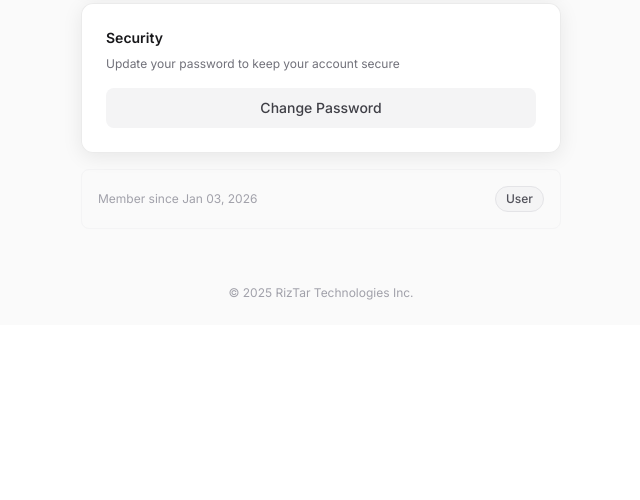
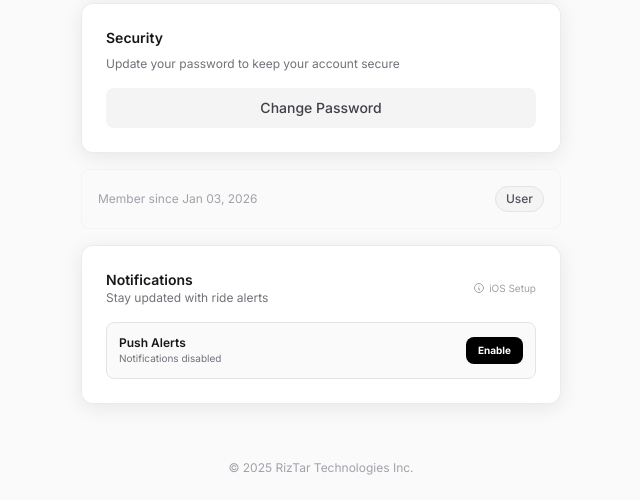
Before and after one commit to carvedkarma/Konvoy, a Flask app: page /profile in a window 1280 px wide. Shown: the part 839-1339 px from the top of the page, without its empty margins (319-959 px from the left). Before the commit the page ends 1139 px from the top, so only its background shows below. Run offline with Flask 3, Linux system fonts and the light colour scheme; the visitor is signed in with stand-in values (Sample User, id 1); data comes from the database, SQL or seed files in the repository; data that the repository does not hold is empty; some libraries are stand-ins or nearby versions.

Commit message:
Add instructions for enabling push notifications on iOS
Add a new section to the profile page for notification settings, including an "iOS Setup" button that triggers a modal and interactive elements for enabling/disabling push notifications with status updates.

Replit-Commit-Author: Agent
Replit-Commit-Session-Id: c3240ac1-1bc8-4cf4-ba2a-ea4b2eef6a9a
Replit-Commit-Checkpoint-Type: full_checkpoint
Replit-Commit-Event-Id: 98cf8a4a-f3a0-4780-8322-1ec030fcf732
Replit-Commit-Screenshot-Url: https://storage.googleapis.com/screenshot-production-us-central1/250f0ca5-e4ac-4ffa-b33a-7dfd825ca120/c3240ac1-1bc8-4cf4-ba2a-ea4b2eef6a9a/z6wAIn5

```diff
--- a/uber/templates/profile.html
+++ b/uber/templates/profile.html
@@ -128,5 +128,75 @@
             <span class="px-2.5 py-1 text-xs font-medium rounded-full border {{ current_user.get_role_badge_classes() }}">{{ current_user.get_role_display() }}</span>
         </div>
     </div>
+
+    <!-- Notification Settings -->
+    <div class="glass-panel rounded-xl p-6 premium-shadow mt-4">
+        <div class="flex items-center justify-between mb-4">
+            <div>
+                <h2 class="text-sm font-semibold text-zinc-900">Notifications</h2>
+                <p class="text-xs text-zinc-500">Stay updated with ride alerts</p>
+            </div>
+            <button type="button" onclick="document.getElementById('ios-push-modal').classList.remove('hidden')" class="text-[10px] text-zinc-400 hover:text-zinc-900 transition-colors flex items-center gap-1">
+                <svg class="w-3 h-3" fill="none" stroke="currentColor" viewBox="0 0 24 24">
+                    <path stroke-linecap="round" stroke-linejoin="round" stroke-width="2" d="M13 16h-1v-4h-1m1-4h.01M21 12a9 9 0 11-18 0 9 9 0 0118 0z"/>
+                </svg>
+                iOS Setup
+            </button>
+        </div>
+
+        <div class="flex items-center justify-between p-3 bg-zinc-50 border border-zinc-200 rounded-lg">
+            <div>
+                <p class="text-xs font-semibold text-zinc-900">Push Alerts</p>
+                <p class="text-[10px] text-zinc-500" id="push-status-text">Checking status...</p>
+            </div>
+            <button id="profile-push-btn" class="px-3 py-1.5 bg-black text-white rounded-lg text-[10px] font-bold hover:bg-zinc-800 transition-colors">
+                Enable
+            </button>
+        </div>
+    </div>
+
+    <script>
+        const profilePushBtn = document.getElementById('profile-push-btn');
+        const statusText = document.getElementById('push-status-text');
+
+        async function updateStatus() {
+            try {
+                const res = await fetch('/api/push/status');
+                const data = await res.json();
+                if (data.subscribed) {
+                    statusText.textContent = 'Subscribed and active';
+                    statusText.classList.replace('text-zinc-500', 'text-emerald-600');
+                    profilePushBtn.textContent = 'Disable';
+                    profilePushBtn.classList.replace('bg-black', 'bg-red-50');
+                    profilePushBtn.classList.replace('text-white', 'text-red-600');
+                    profilePushBtn.classList.add('border', 'border-red-100');
+                } else {
+                    statusText.textContent = 'Notifications disabled';
+                    statusText.classList.replace('text-emerald-600', 'text-zinc-500');
+                    profilePushBtn.textContent = 'Enable';
+                    profilePushBtn.classList.replace('bg-red-50', 'bg-black');
+                    profilePushBtn.classList.replace('text-red-600', 'text-white');
+                    profilePushBtn.classList.remove('border', 'border-red-100');
+                }
+            } catch (e) {}
+        }
+
+        if (profilePushBtn) {
+            profilePushBtn.addEventListener('click', async () => {
+                const res = await fetch('/api/push/status');
+                const data = await res.json();
+                if (data.subscribed) {
+                    if (confirm('Disable notifications?')) {
+                        await unsubscribeFromPush();
+                        updateStatus();
+                    }
+                } else {
+                    await subscribeToPush();
+                    updateStatus();
+                }
+            });
+            updateStatus();
+        }
+    </script>
 </div>
 {% endblock %}
```
